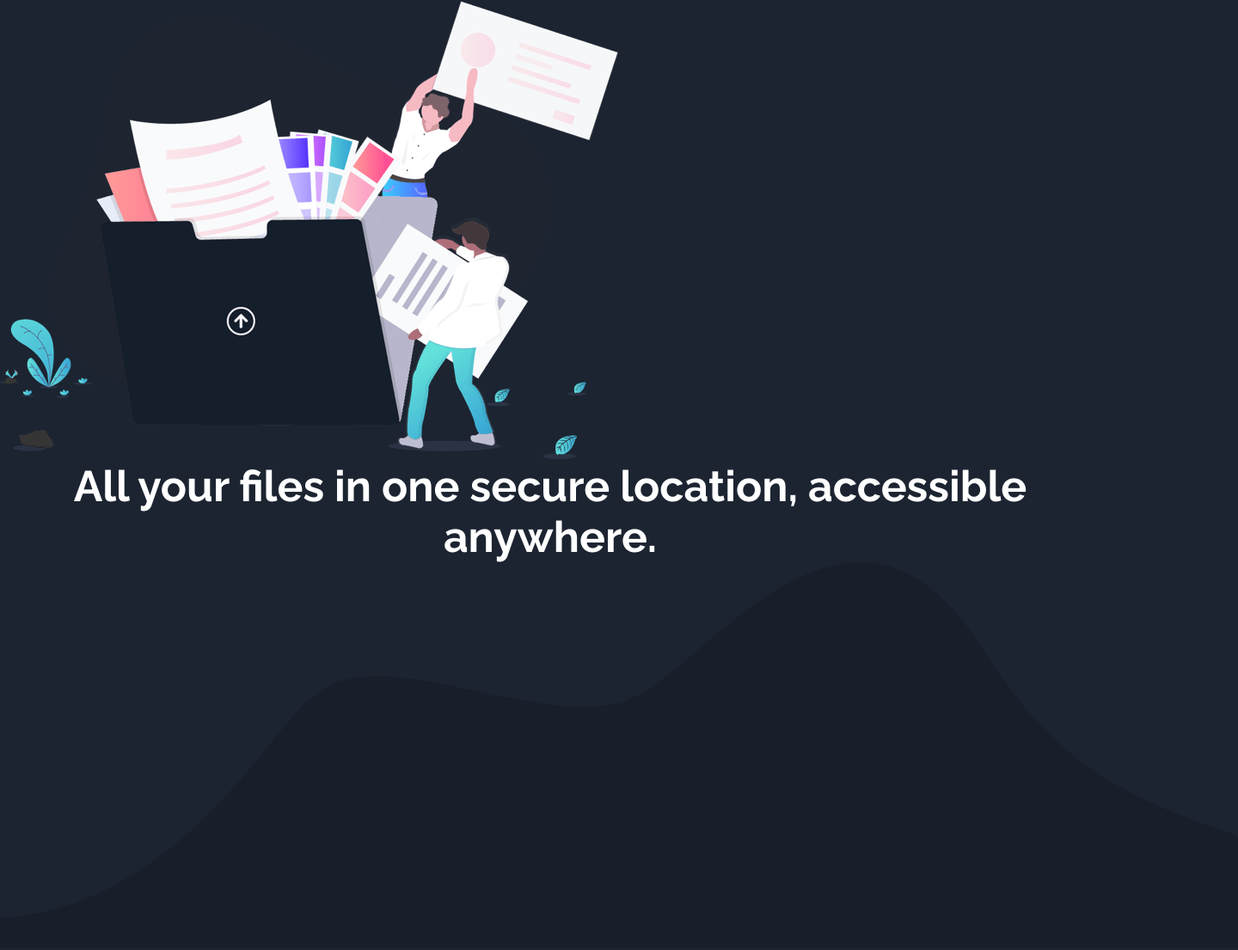
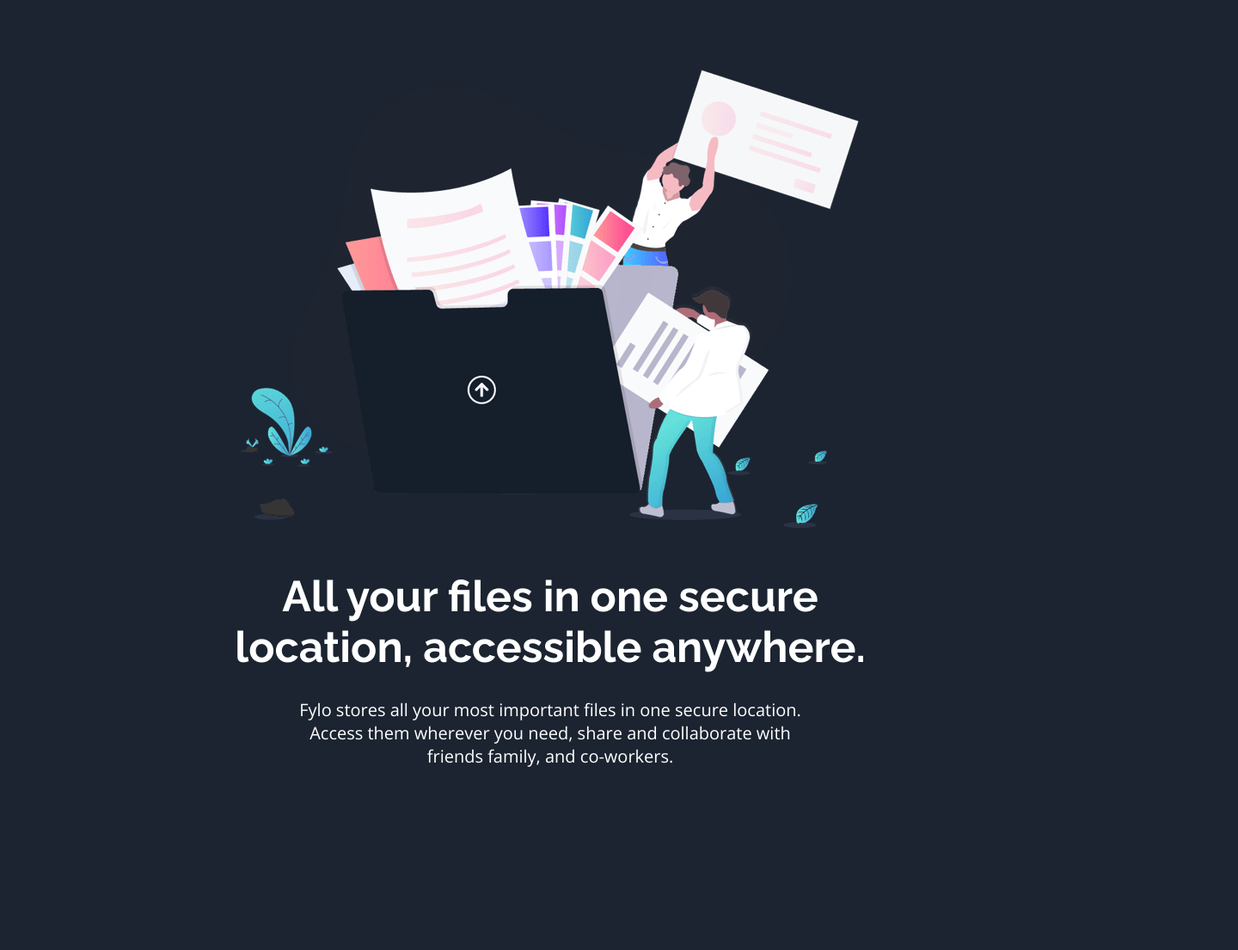
Before and after one commit to cold412/fylo-dark-theme-landing-page-master, a Gatsby site: page / in a window 1280 px wide. Shown: the part 112-1217 px from the top of the page at 86% size, 1440 px wide, since content can reach past the window. After the commit the page ends 1005 px from the top, so only its background shows below. Built offline with nearby package versions, Linux system fonts and the light colour scheme; Gatsby itself is replaced by a stand-in of ours.

Commit message:
beforeButton

```diff
--- a/src/pages/Page1.js
+++ b/src/pages/Page1.js
@@ -1,5 +1,6 @@
 import React from 'react'
 import MainHeader from '../pages/components/MainHeader'
+import MainText from '../pages/components/MainText'
 import '../styles/page1.scss'
 import mainbck from '../img/bg-curvy-desktop.svg'
 import mainImg from '../img/illustration-intro.png'
@@ -10,7 +11,8 @@
       <div className="page1Cont">
         <img src={mainImg} alt="MainImage"/>
         <MainHeader text="All your files in one secure location, accessible anywhere."/>
-        <img src={mainbck} alt="MainBackground"/>
+        <MainText text="Fylo stores all your most important files in one secure location. Access them wherever
+  you need, share and collaborate with friends family, and co-workers."/>
       </div>
     )
 }
--- a/src/pages/components/MainText.js
+++ b/src/pages/components/MainText.js
@@ -1,4 +1,5 @@
 import React from 'react'
+import '../../styles/maintext.scss'
 
 const MainText = (props) => {
     return (
--- /dev/null
+++ b/src/styles/maintext.scss
@@ -0,0 +1,13 @@
+@import '_var';
+
+
+.MainText{
+    p{
+        color: $White;
+        text-align: center;
+        font-size: 2rem;
+        font-family: $Open;
+        padding-top: 3rem;
+        width: 60rem;
+    }
+}
--- a/src/styles/page1.scss
+++ b/src/styles/page1.scss
@@ -1 +1,19 @@
 @import '_var';
+
+
+.page1Cont{
+    display: flex;
+    flex-direction: column;
+    align-items: center;
+    width: 60vw;
+    margin: 0 auto;
+    padding-top: 8rem;
+
+    img{
+        max-width: 100%;
+    }
+
+    .MainHeader{
+        padding-top: 5rem;
+    }
+}
```
